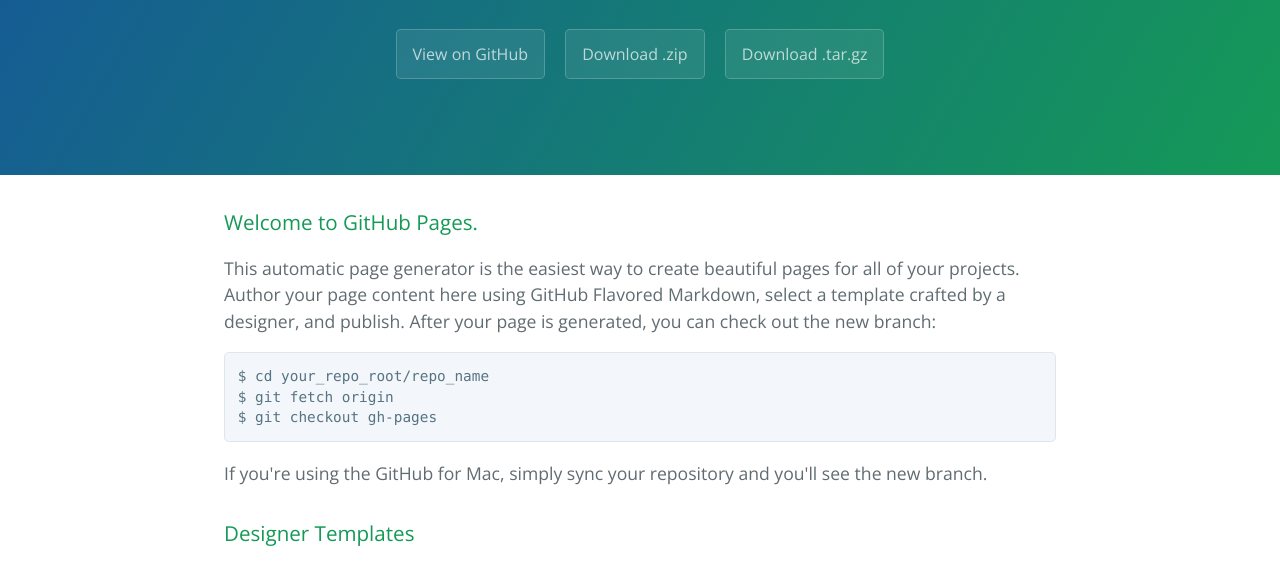
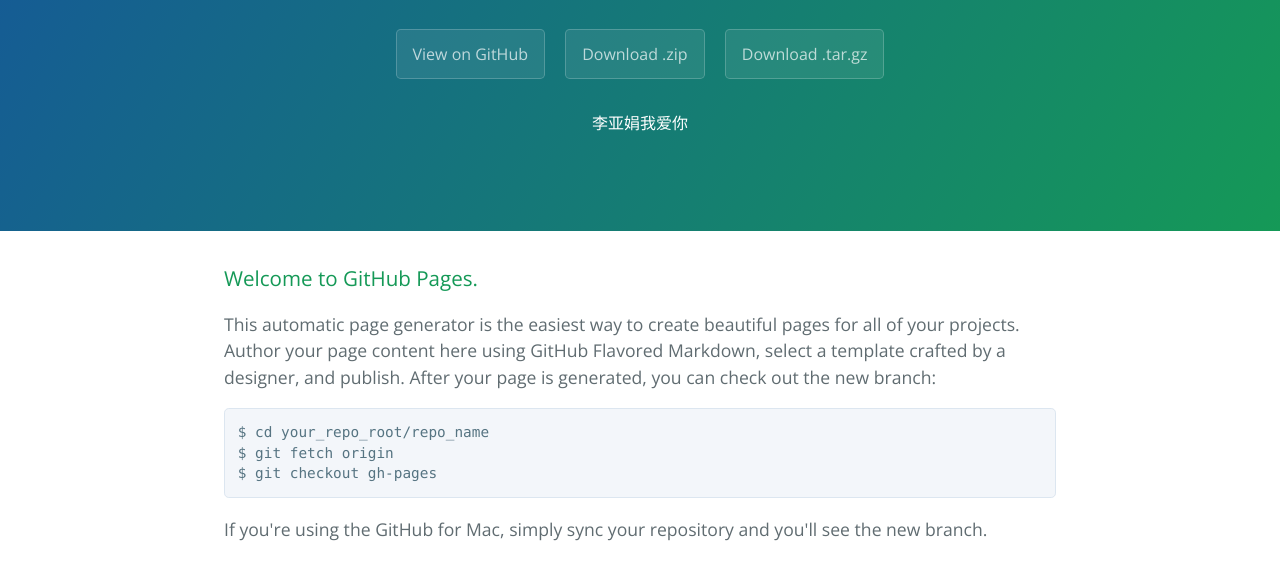
Before and after one commit to suncanding/Blog, a plain HTML site: page index.html in a window 1280 px wide. Shown: the part 208-772 px from the top of the page. Drawn offline with nearby package versions, Linux system fonts and the light colour scheme.

Commit message:
Update index.html

```diff
--- a/index.html
+++ b/index.html
@@ -16,6 +16,7 @@
       <a href="https://github.com/suncanding/Blog" class="btn">View on GitHub</a>
       <a href="https://github.com/suncanding/Blog/zipball/master" class="btn">Download .zip</a>
       <a href="https://github.com/suncanding/Blog/tarball/master" class="btn">Download .tar.gz</a>
+      <p>李亚娟我爱你</p>
     </section>
 
     <section class="main-content">
```
